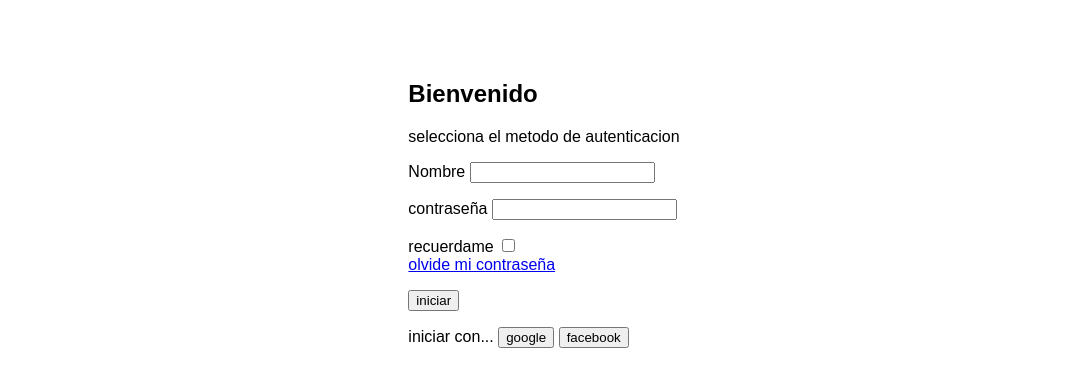
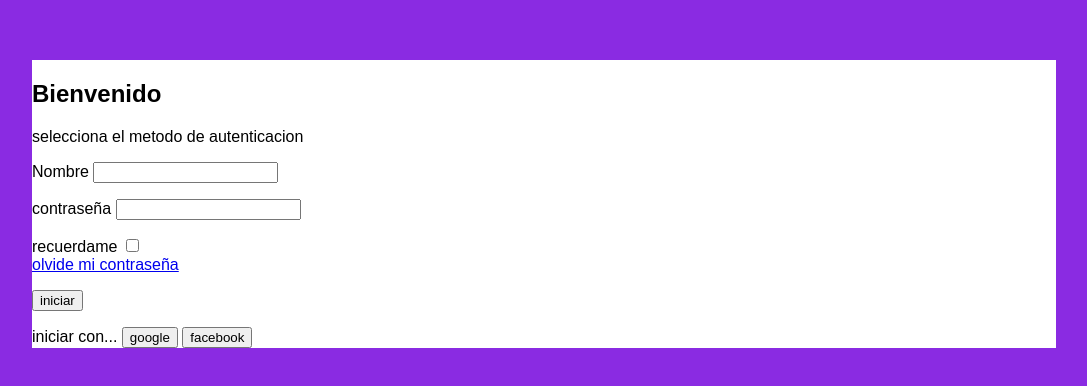
Before and after one commit to jesusgabrielfigueroa/form, a plain HTML site: page index.html in a window 1280 px wide. Shown: the part 196-582 px from the top of the page, without its empty margins (96-1183 px from the left). Drawn offline with Linux system fonts and the light colour scheme.

Commit message:
width form 80%

```diff
--- a/style.css
+++ b/style.css
@@ -6,4 +6,10 @@ body{
     justify-content: center;
     align-items: center;
     height: 100vh;
+    background-color: blueviolet;
 }
+
+.form-container{
+    background-color: #fff;
+    width: 80%;
+}
```
